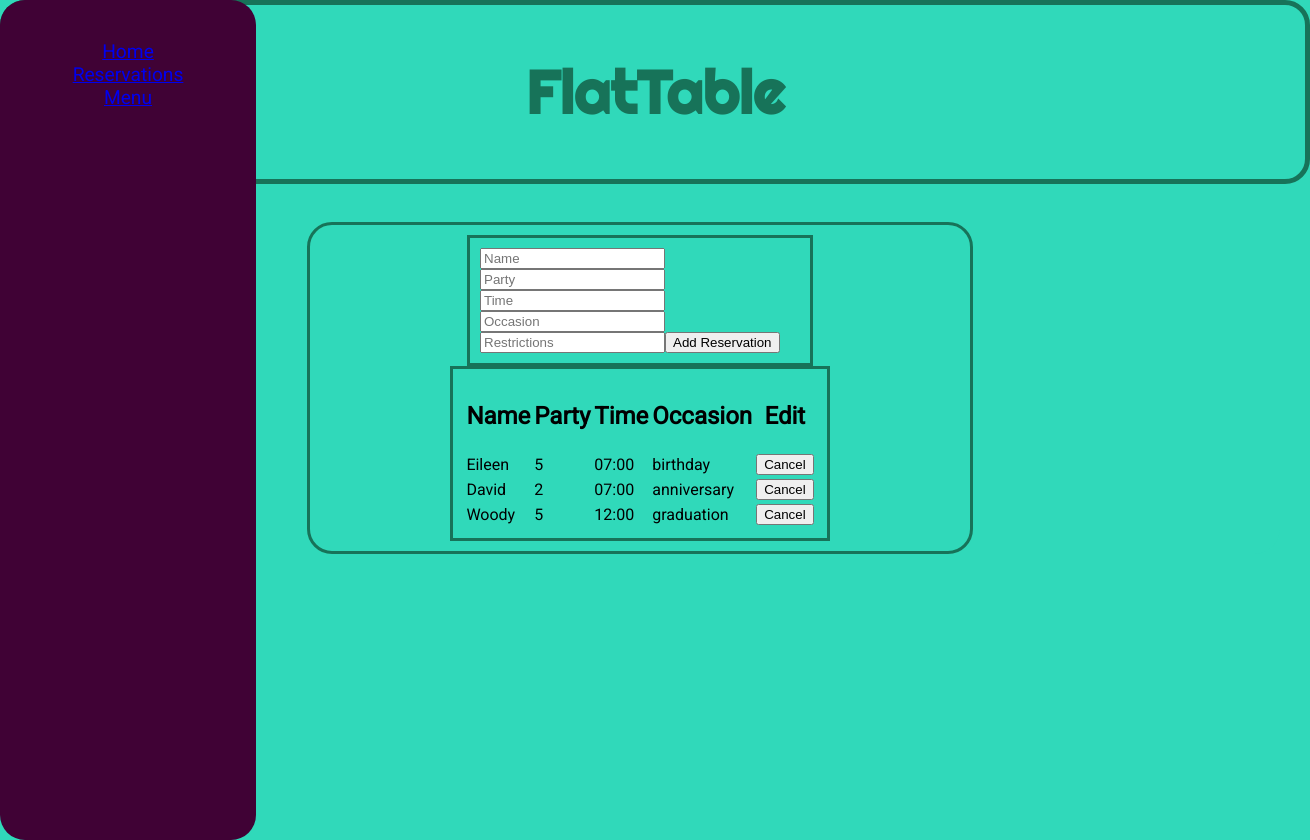
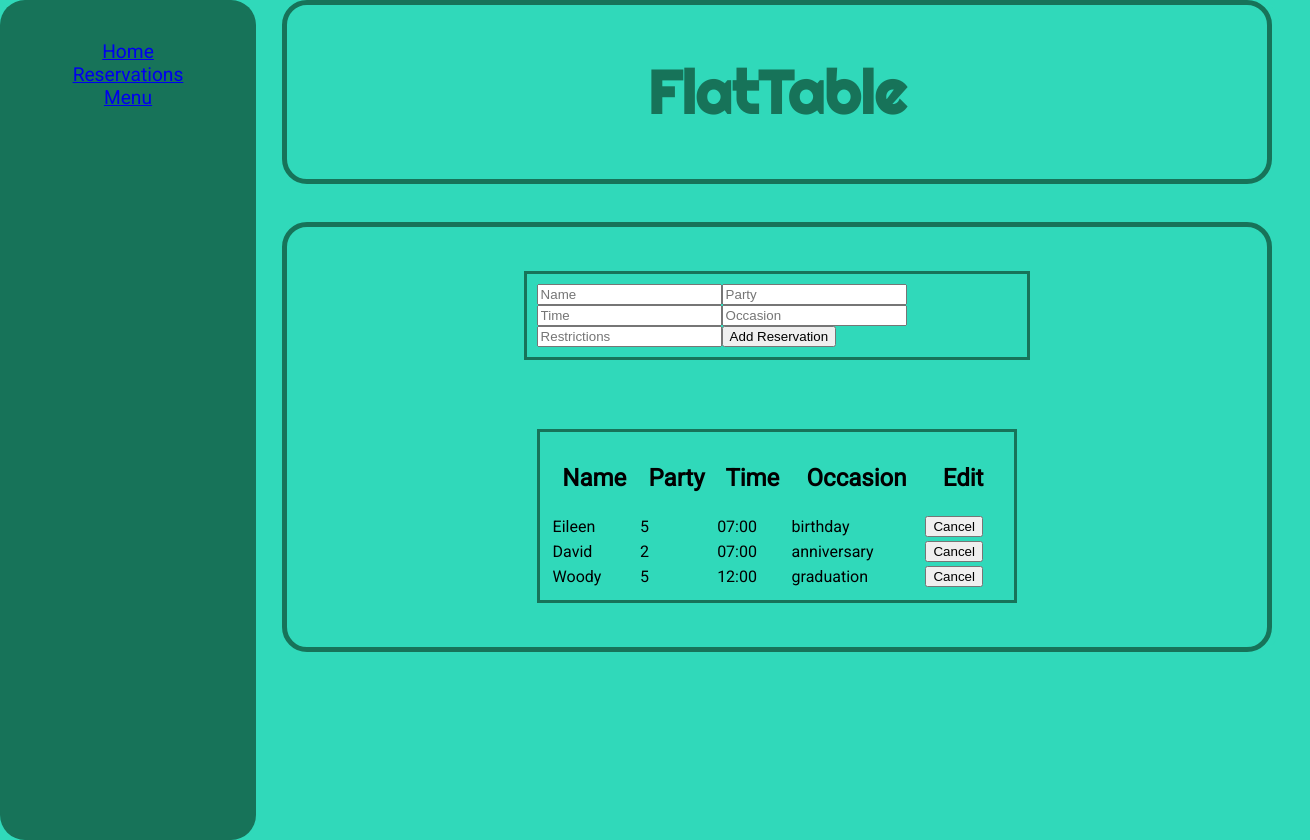
Before and after one commit to eburdekin/flattable, a React (Create React App) app: page /Reservations in a window 1280 px wide. Shown: the whole page, 1310 px wide, since content can reach past the window. Built offline with nearby package versions, Linux system fonts and the light colour scheme; data requests are answered from the project's data file.

Commit message:
updated border radius, removed extra div classNames

```diff
--- a/src/App.css
+++ b/src/App.css
@@ -20,7 +20,7 @@ div {
   left: 0;
   top: 0;
   padding-top: 40px;
-  background-color: #400235;
+  background-color: #177359;
   color: #BF41B7;
   border-radius: 25px;
 }
@@ -28,8 +28,10 @@ div {
 .header {
   text-align: center;
   font-family: 'Righteous';
-  margin: auto;
-  width: 100%;
+  display: flex;
+  flex-direction: column;
+  margin-left: 22%;
+  width: 75%;
   border: 5px solid #177359;
   padding: 10px;
   color: #177359;
@@ -37,13 +39,13 @@ div {
   border-radius: 25px;
 }
 
-.loginComponent {
+.mainComponent {
   display: flex;
   flex-direction:column;
   justify-content: center;
   align-items: center;
-  margin: auto;
-  width: auto;
+  margin-left: 22%;
+  width: 75%;
   border: 5px solid #177359;
   padding: 10px;
   height: 400px;
--- a/src/Components/Login.js
+++ b/src/Components/Login.js
@@ -1,7 +1,7 @@
-
+import '../App.css';
 
 export default function Login() {
-    return <>
+    return <div className="mainComponent">
 
        <div className='loginContainer'>
             <div className="inputheader">
@@ -30,5 +30,5 @@ export default function Login() {
             </div>
        </div>
 
-    </>
+    </div>
 }
--- a/src/Pages/App.js
+++ b/src/Pages/App.js
@@ -6,12 +6,10 @@ import Login from "../Components/Login"
 function App() {
   return (
     <main>
-        <Header />
-      <br/>
+      <Header />
+      <br />
       <NavBar />
-      <div className="loginComponent">
-        <Login />
-      </div>
+      <Login />
       <br />
     </main>
 
--- a/src/Pages/Reservations.js
+++ b/src/Pages/Reservations.js
@@ -43,7 +43,7 @@ export default function Reservations() {
             <br/>
              <NavBar />
             <br/>
-            <div className="reservationForm" >
+            <div className="mainComponent">
                 <ReservationForm handleAdd={handleAdd} />
              <table className="reservationTable">
                 <thead>
```
